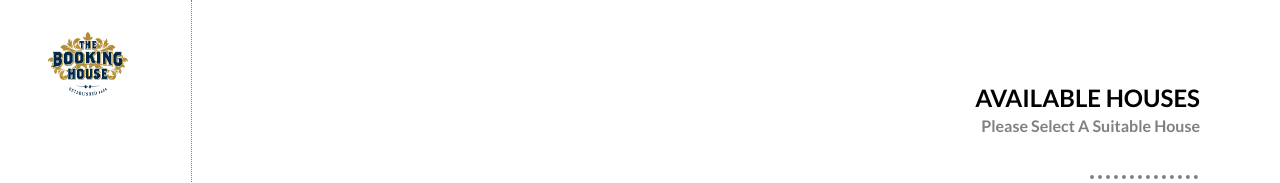
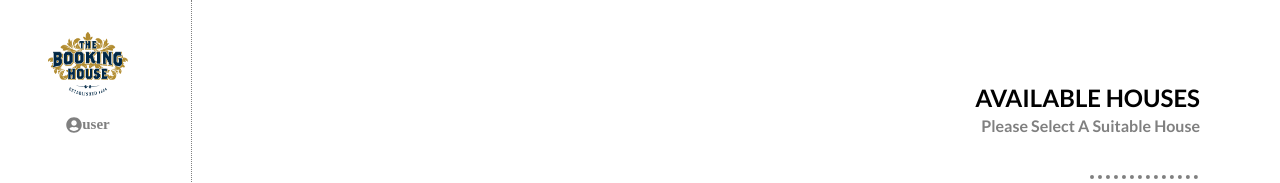
Before and after one commit to andersonlebon/Final-capstone-frontend-, a React (Create React App) app: page / in a window 1280 px wide. Shown: the top 183 px of the page. Built offline with nearby package versions, Linux system fonts and the light colour scheme; no server answers.

Commit message:
Add user face on navbar

```diff
--- a/src/components/layout/Navbar.js
+++ b/src/components/layout/Navbar.js
@@ -7,7 +7,7 @@ import logo from './logo.png';
 import style from './navbar.module.scss';
 import SocialIcons from './socialIcons';
 import {
-  Bars, NavLink, NavMenu, MobileIcon,
+  Bars, NavLink, NavMenu, MobileIcon, UserIcon, UserCircle,
 } from './NavbarElelments';
 
 const Navbar = ({ logo, toggle }) => (
@@ -17,6 +17,10 @@ const Navbar = ({ logo, toggle }) => (
         <Link to="/" className={style.logo_div}>
           <img src={logo} alt="logo" width={100} height={100} />
         </Link>
+        <UserIcon>
+          <UserCircle />
+          <span className={style.cur_user}>user</span>
+        </UserIcon>
         <MobileIcon onClick={toggle}>
           <Bars />
         </MobileIcon>
@@ -42,7 +46,6 @@ const Navbar = ({ logo, toggle }) => (
           <NavLink className={style.items} to="/reserve" activestyle>
             Reserve
           </NavLink>
-
         </NavMenu>
       </div>
     </div>
@@ -53,8 +56,7 @@ const Navbar = ({ logo, toggle }) => (
         {' '}
         <span>{new Date().getFullYear()}</span>
         {' '}
-        all
-        rights reserved
+        all rights reserved
       </p>
     </footer>
   </nav>
--- a/src/components/layout/NavbarElelments.js
+++ b/src/components/layout/NavbarElelments.js
@@ -1,9 +1,21 @@
 import styled from 'styled-components';
-import { FaBars } from 'react-icons/fa';
+import { FaBars, FaUserCircle } from 'react-icons/fa';
 import { NavLink as Link } from 'react-router-dom';
 
 export const MobileIcon = styled.div`
   justify-self: end;
+`;
+
+export const UserIcon = styled.div`
+  display: flex;
+  align-items: center;
+  justify-content: flex-end;
+`;
+
+export const UserCircle = styled(FaUserCircle)`
+  border-color: transparent;
+  color: grey;
+  font-size: 1rem;
 `;
 
 export const Bars = styled(FaBars)`
--- a/src/components/layout/navbar.module.scss
+++ b/src/components/layout/navbar.module.scss
@@ -14,6 +14,7 @@ ul {
   @media screen and (min-width: 768px) {
     display: flex;
     justify-content: center;
+    margin-bottom: 20px;
   }
 }
 
@@ -35,9 +36,14 @@ img {
 
   .head {
     display: grid;
-    grid-template-columns: 1fr 1fr;
+    grid-template-columns: 1fr 1fr 1fr;
     align-items: center;
     padding-right: 15px;
+
+    .cur_user {
+      font-size: 15px;
+      color: grey;
+    }
   }
 }
 
```
